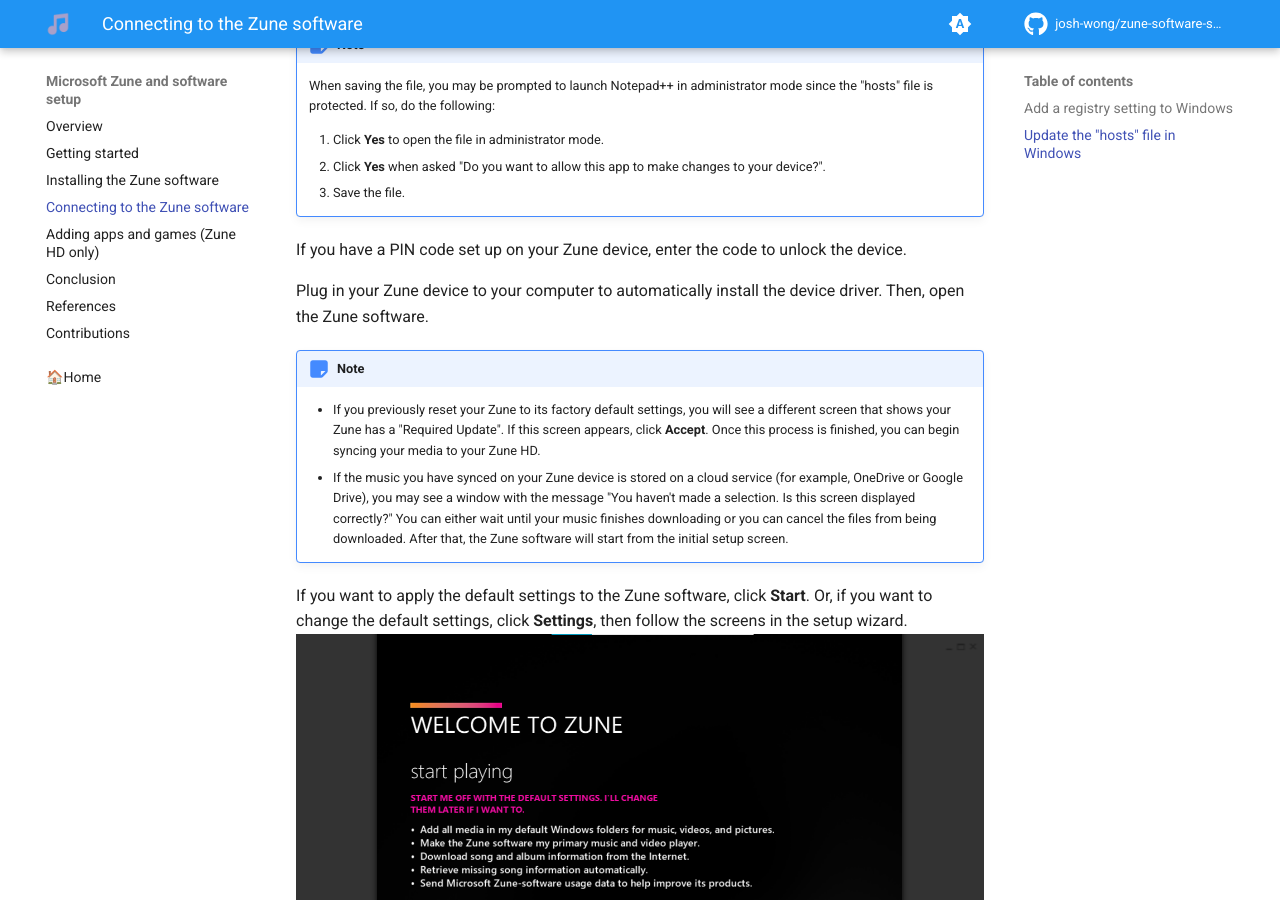
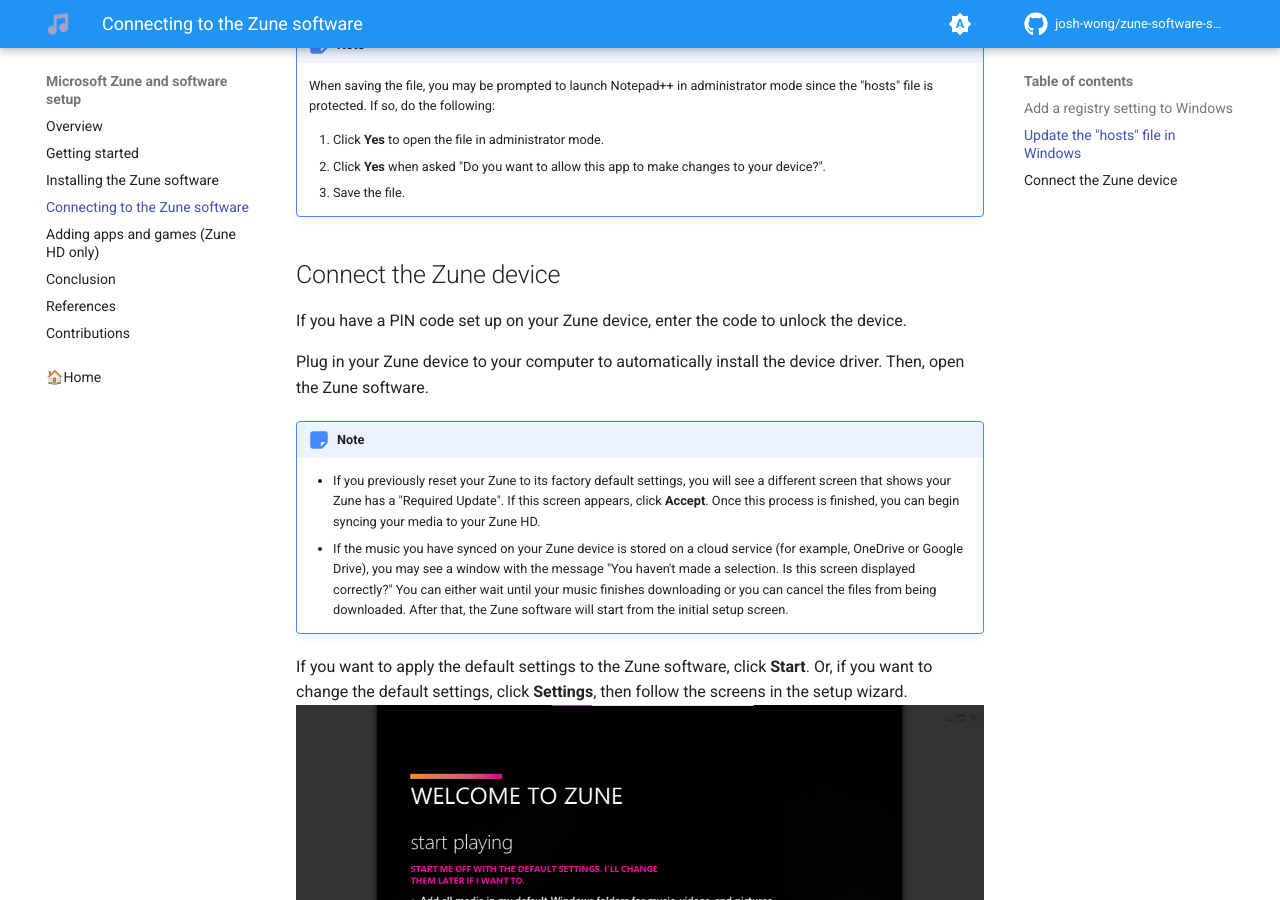
Before and after one commit to josh-wong/zune-software-setup, an MkDocs documentation site: the page built from docs/03_connecting-with-the-zune-software.md, in a window 1280 px wide and 900 px high, scrolled down 1712 px. Built offline with MkDocs 1.6.1 and Material for MkDocs 9.7.7, drawn with Linux system fonts in a browser that asks for light colours; comment, search, counter and statistics services are not loaded.

Commit message:
Add heading

```diff
--- a/docs/03_connecting-with-the-zune-software.md
+++ b/docs/03_connecting-with-the-zune-software.md
@@ -47,6 +47,8 @@
     2. Click **Yes** when asked "Do you want to allow this app to make changes to your device?".
     3. Save the file.
 
+## Connect the Zune device
+
 If you have a PIN code set up on your Zune device, enter the code to unlock the device.
 
 Plug in your Zune device to your computer to automatically install the device driver. Then, open the Zune software.
```
